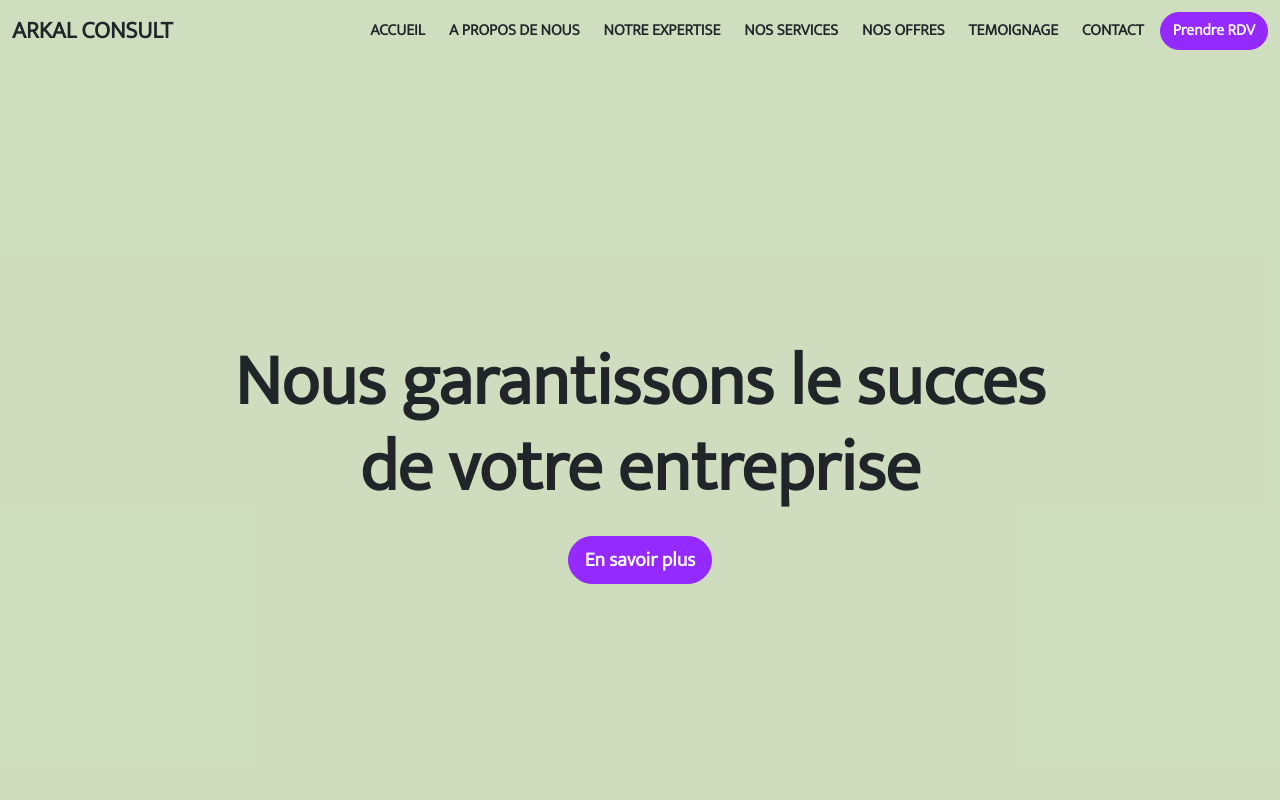
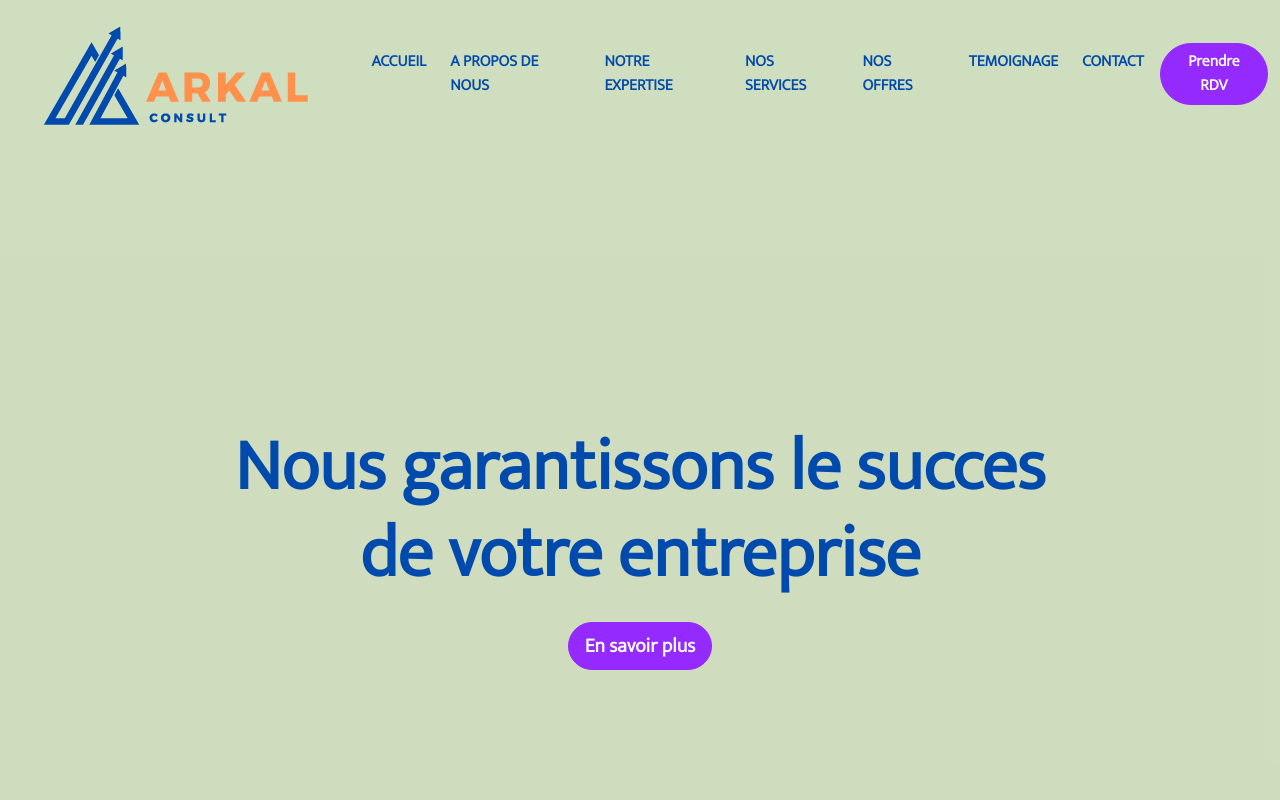
Before and after one commit to beckyo6/arkal-consult, a plain HTML site: page index.html in a window 1280 px wide. Shown: the top 800 px of the page. Drawn offline with Linux system fonts and the light colour scheme; a web font is replaced by a local one.

Commit message:
modify color of text in home page

```diff
--- a/index.html
+++ b/index.html
@@ -18,11 +18,11 @@
 <body>
     <div class="bg-image">
         <div class="mask">
-            <nav class="navbar sticky-top navbar-expand-lg navbar-dark">
+            <nav class="navbar sticky-top navbar-expand-lg navbar-light">
                 <div class="container-fluid">
-                    <a class="navbar-brand align-right text-dark font-title fs-4" href="index.html">
-                        <!-- <img src="img/logo/logo-1.png" alt="logo" class="img-fluid"> -->
-                        <span class="text-uppercase fw-bold">Arkal Consult</span>
+                    <a class="navbar-brand align-right text-blue font-title fs-4" href="index.html">
+                        <img src="img/logo/logo-1.png" alt="logo" class="img-fluid">
+                        <!-- <span class="text-uppercase fw-bold">Arkal Consult</span> -->
                     </a>
                     <button class="navbar-toggler" type="button" data-bs-toggle="collapse" data-bs-target="#navbarNav"
                         aria-controls="navbarNav" aria-expanded="false" aria-label="Toggle navigation">
@@ -31,25 +31,25 @@
                     <div class="collapse navbar-collapse justify-content-end" id="navbarNav">
                         <ul class="navbar-nav ">
                             <li class="nav-item me-2">
-                                <a class="nav-link fw-bold text-dark" aria-current="page" href="#home">ACCUEIL</a>
+                                <a class="nav-link fw-bold text-blue" aria-current="page" href="#home">ACCUEIL</a>
                             </li>
                             <li class="nav-item me-2">
-                                <a class="nav-link fw-bold text-dark" href="#about">A PROPOS DE NOUS</a>
+                                <a class="nav-link fw-bold text-blue" href="#about">A PROPOS DE NOUS</a>
                             </li>
                             <li class="nav-item me-2">
-                                <a class="nav-link fw-bold text-dark" href="#expertises">NOTRE EXPERTISE</a>
+                                <a class="nav-link fw-bold text-blue" href="#expertises">NOTRE EXPERTISE</a>
                             </li>
                             <li class="nav-item me-2">
-                                <a class="nav-link fw-bold text-dark" href="#services">NOS SERVICES</a>
+                                <a class="nav-link fw-bold text-blue" href="#services">NOS SERVICES</a>
                             </li>
                             <li class="nav-item me-2">
-                                <a class="nav-link fw-bold text-dark" href="#offres">NOS OFFRES</a>
+                                <a class="nav-link fw-bold text-blue" href="#offres">NOS OFFRES</a>
                             </li>
                             <li class="nav-item me-2">
-                                <a class="nav-link fw-bold text-dark" href="#testimonies">TEMOIGNAGE</a>
+                                <a class="nav-link fw-bold text-blue" href="#testimonies">TEMOIGNAGE</a>
                             </li>
                             <li class="nav-item me-2">
-                                <a class="nav-link fw-bold text-dark" href="#contact">CONTACT</a>
+                                <a class="nav-link fw-bold text-blue" href="#contact">CONTACT</a>
                             </li>
                         </ul>
                         <a href="#" class="btn btn-dark-blue fw-bold"> Prendre RDV</a>
@@ -58,7 +58,7 @@
             </nav>
             <div class="row justify-content-center align-items-center h-100">
                 <div class="col-md-8">
-                    <h1 class="display-2 text-dark text-center fw-bold">Nous garantissons le succes de votre entreprise
+                    <h1 class="display-2 text-blue text-center fw-bold">Nous garantissons le succes de votre entreprise
                     </h1>
                     <div class="d-flex mt-4 justify-content-center">
                         <a href="#" class="btn btn-lg btn-dark-blue fw-bold">En savoir plus</a>
@@ -187,7 +187,7 @@
                     <p class="text-center">Des programmes de Formation et de coaching prêt pour vous</p>
                 </div>
             </div>
-            <div class="col-md-12 text-dark gy-3">
+            <div class="col-md-12 text-blue gy-3">
                 <div class="row">
                     <div class="col-xs-12 col-md-3">
                         <div class="card border-light card-shadow animation-card mb-3">
```
